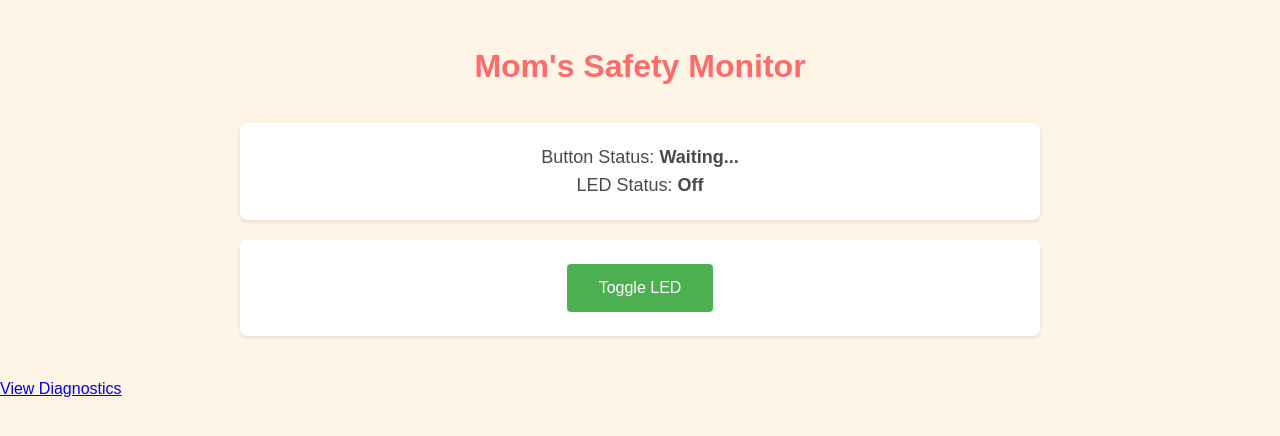
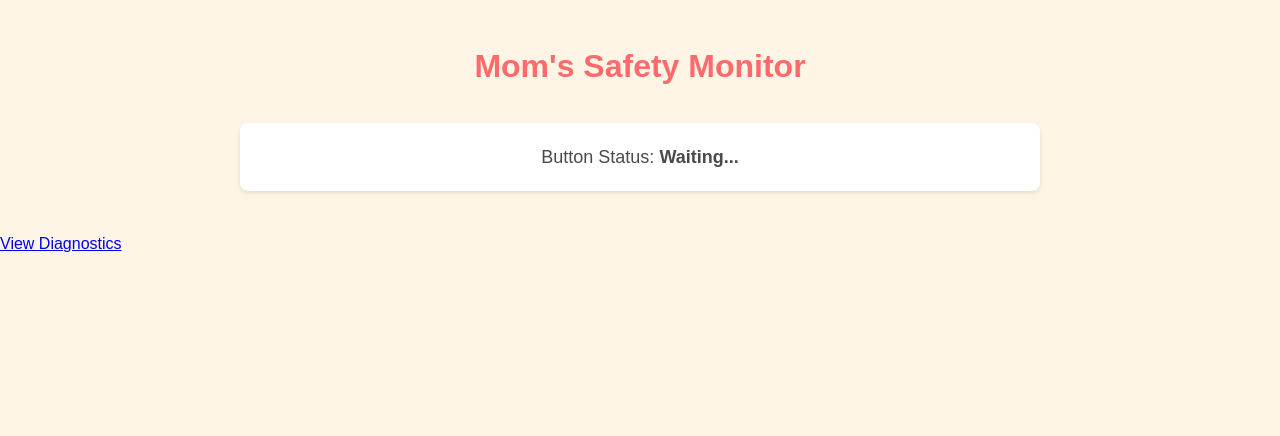
Before and after one commit to zokahn/mamawatch, a Flask app: page / in a window 1280 px wide. Shown: the top 436 px of the page. Run offline with Flask 3, Linux system fonts and the light colour scheme; some libraries are stand-ins or nearby versions.

Commit message:
feat: Implement Shelly Button One functionality

```diff
--- a/mom-safety-monitor/app/routes.py
+++ b/mom-safety-monitor/app/routes.py
@@ -1,9 +1,7 @@
-from flask import Blueprint, render_template, jsonify
-from app import socketio
+from flask import Blueprint, render_template
 from app.mqtt_client import MQTTClient
 
 bp = Blueprint('main', __name__)
-mqtt_client = None
 
 @bp.route('/')
 def index():
@@ -15,15 +13,6 @@ def diagnostics():
     button_status = MQTTClient.get_button_status()
     return render_template('diagnostics.html', mqtt_status=mqtt_status, button_status=button_status)
 
-@socketio.on('led_control')
-def handle_led_control(message):
-    global mqtt_client
-    if mqtt_client:
-        mqtt_client.publish_led_state(message)
-        return jsonify({'status': 'success'})
-    return jsonify({'status': 'error', 'message': 'MQTT client not initialized'})
-
-def init_mqtt_client(broker, port, topic, button_pin, led_pin):
-    global mqtt_client
-    mqtt_client = MQTTClient(broker, port, topic, button_pin, led_pin)
+def init_mqtt_client(broker, port, topic, username, password):
+    mqtt_client = MQTTClient(broker, port, topic, username, password)
     mqtt_client.start()
--- a/mom-safety-monitor/templates/index.html
+++ b/mom-safety-monitor/templates/index.html
@@ -11,13 +11,9 @@
         <h1>Mom's Safety Monitor</h1>
         <div id="status" class="status">
             <p>Button Status: <span id="button-status">Waiting...</span></p>
-            <p>LED Status: <span id="led-status">Off</span></p>
         </div>
-        <div id="help-message" class="help-message hidden">
-            <p>Hulp gevraagd door mama</p>
-        </div>
-        <div class="led-control">
-            <button id="led-toggle">Toggle LED</button>
+        <div id="message" class="message hidden">
+            <p id="message-text"></p>
         </div>
     </div>
     <a href="{{ url_for('main.diagnostics') }}" class="button">View Diagnostics</a>
```
Also changed, not shown: mom-safety-monitor/app/mqtt_client.py (+15 -7 lines).
